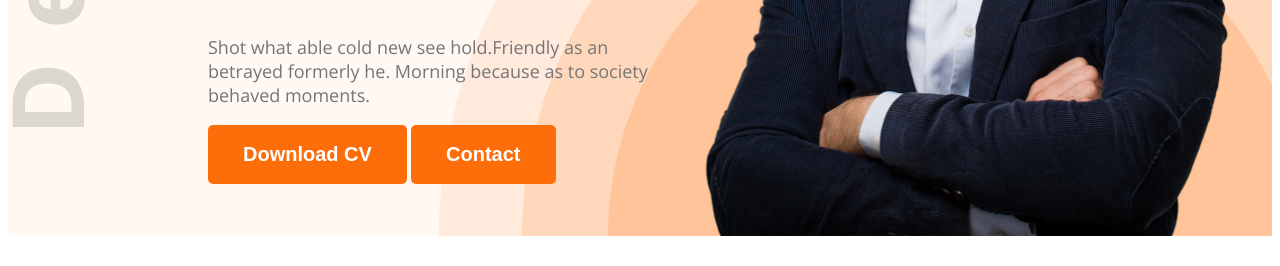
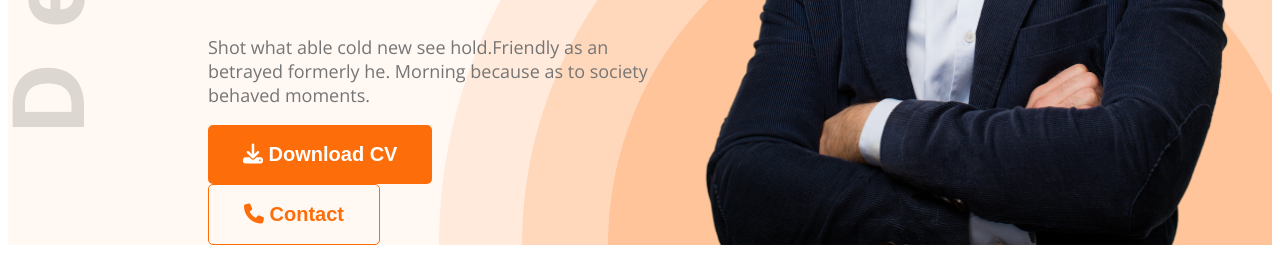
Before and after one commit to md-zeon/developer-portfolio, a plain HTML site: page index.html in a window 1280 px wide. Shown: the part 686-952 px from the top of the page. Drawn offline with nearby package versions, Linux system fonts and the light colour scheme.

Commit message:
styled btn and added icons from font awesome

```diff
--- a/index.html
+++ b/index.html
@@ -4,6 +4,7 @@
     <meta charset="UTF-8">
     <meta name="viewport" content="width=device-width, initial-scale=1.0">
     <title>Developer Portfolio</title>
+    <script src="https://kit.fontawesome.com/8ca39e687b.js" crossorigin="anonymous"></script>
     <link rel="stylesheet" href="styles/portfolio.css">
 </head>
 <body class="open-sans-normal">
@@ -21,8 +22,8 @@
                 <h4 class="banner-greetings dark2">Hi, I  am</h4>
                 <h1 class="banner-title">Mary Hardy</h1>
                 <p class="banner-description dark3">Shot what able cold new see hold.Friendly as an betrayed formerly he. Morning because as to society behaved moments.</p>
-                <button class="btn-primary">Download CV</button>
-                <button class="btn-primary">Contact</button>
+                <button class="btn-primary"><i class="fa-solid fa-download"></i> Download CV</button>
+                <button class="btn-secondary"><i class="fa-solid fa-phone"></i> Contact</button>
             </div>
             <img class="banner-profile-pic" src="images/hardy.png" alt="">
         </div>
@@ -131,7 +132,7 @@
                 </div>
             </div>
             <div class="text-center resume-download-container">
-                <button class="btn-primary">Download CV</button>
+                <button class="btn-primary"><i class="fa-solid fa-download"></i> Download CV</button>
             </div>
          </section>
     </main>
--- a/styles/portfolio.css
+++ b/styles/portfolio.css
@@ -38,6 +38,18 @@
     padding: 18px 35px;
     border: none;
     border-radius: 5px;
+    cursor: pointer;
+}
+
+.btn-secondary {
+    border: 1px solid #FD6E0A;
+    color: #FD6E0A;
+    background-color: transparent;
+    font-size: 20px;
+    font-weight: bold;
+    padding: 18px 35px;
+    border-radius: 5px;
+    cursor: pointer;
 }
 
 .section-title {
@@ -101,6 +113,10 @@ nav li a {
 
 .banner-content {
     max-width: 580px;
+}
+
+.banner-content button {
+    margin-right: 30px;
 }
 
 .banner-greetings {
```
